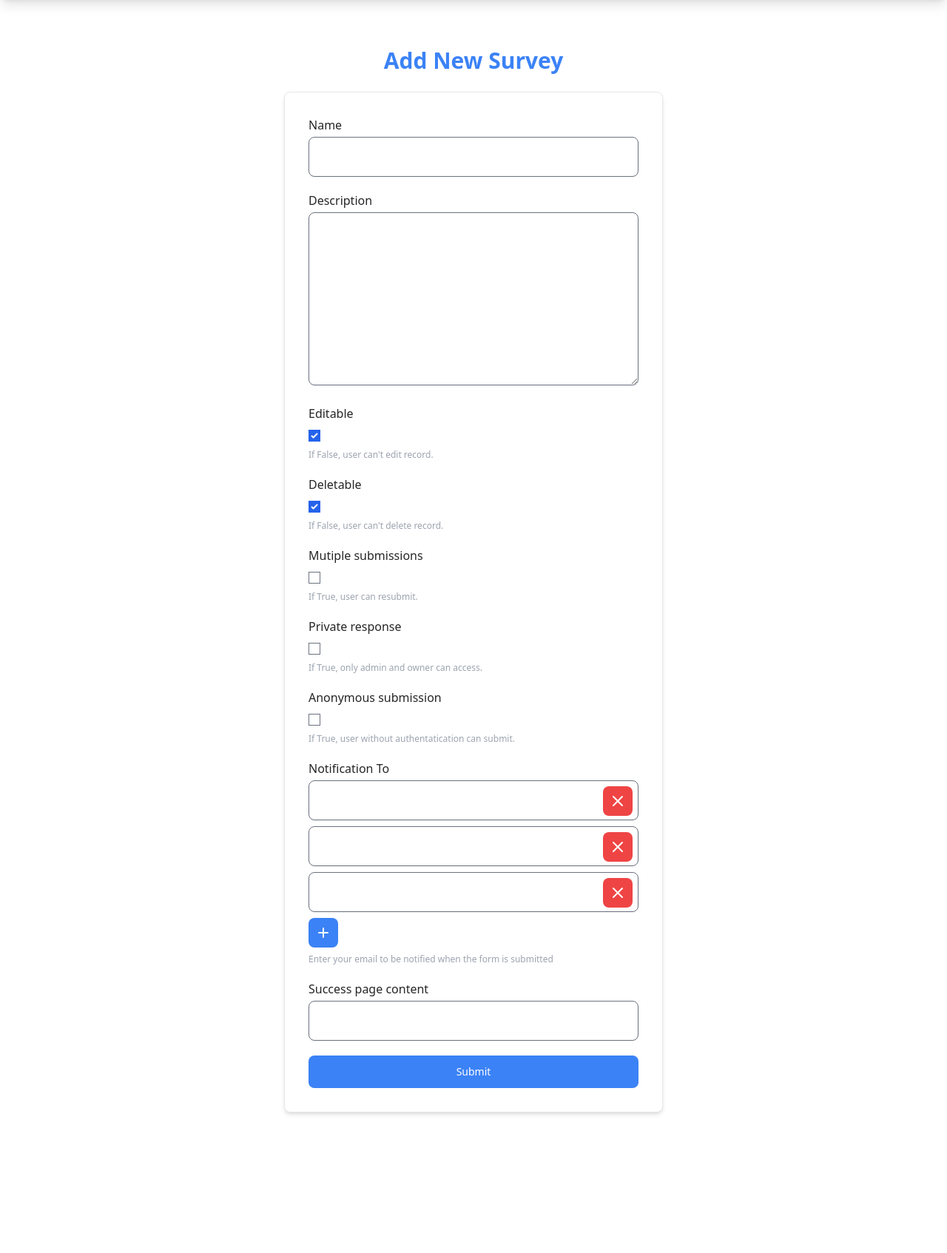
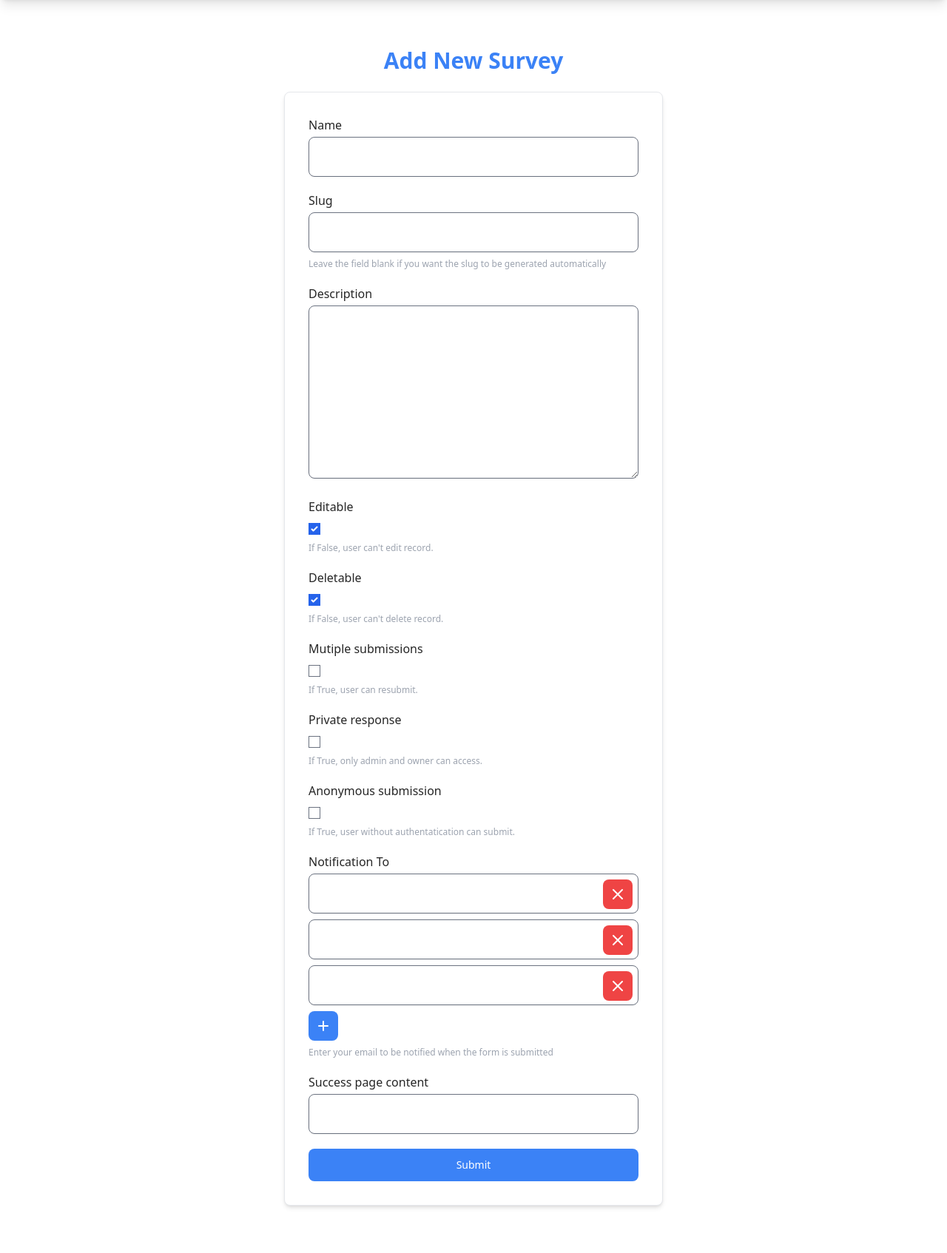
Before and after one commit to irfanpule/django-form-surveys, a Django app: page /dashboard/create/survey/ in a window 1280 px wide. Shown: the part 60-1754 px from the top of the page at 74% size. Before the commit the page ends 1567 px from the top, so only its background shows below. Run offline with Django 3.2, Linux system fonts and the light colour scheme; the visitor is signed in with stand-in values (Sample User, id 1).

Commit message:
feature custome slug

```diff
--- a/djf_surveys/admin.py
+++ b/djf_surveys/admin.py
@@ -24,7 +24,7 @@ class AdminUserAnswer(admin.ModelAdmin):
 
 class AdminSurvey(admin.ModelAdmin):
     list_display = ('name', 'slug')
-    exclude = ['slug']
+    search_fields = ('name', 'slug')
 
 
 admin.site.register(Survey, AdminSurvey)
--- a/djf_surveys/admins/v2/forms.py
+++ b/djf_surveys/admins/v2/forms.py
@@ -44,14 +44,26 @@ class SurveyForm(forms.ModelForm):
     class Meta:
         model = Survey
         fields = [
-            'name', 'description', 'editable', 'deletable',
+            'name', 'slug', 'description', 'editable', 'deletable',
             'duplicate_entry', 'private_response', 'can_anonymous_user',
             'notification_to', 'success_page_content'
         ]
         widgets = {
             'success_page_content': TinyMCE(mce_attrs=SURVEY_TINYMCE_DEFAULT_CONFIG)
         }
+        help_texts = {
+            'slug': _("Leave the field blank if you want the slug to be generated automatically"),
+        }
+
+    def clean_slug(self):
+        slug = self.cleaned_data['slug']
+        if self.instance and self.instance.slug != slug and Survey.objects.filter(slug=slug).exists():
+            raise forms.ValidationError(_('Slug already exists'))
+        if not self.instance and slug and Survey.objects.filter(slug=slug).exists():
+            raise forms.ValidationError(_('Slug already exists'))
+        return slug
 
     def __init__(self, *args, **kwargs):
         super().__init__(*args, **kwargs)
         self.fields['notification_to'].widget = InlineChoiceField()
+        self.fields['slug'].required = False
--- a/djf_surveys/admins/views.py
+++ b/djf_surveys/admins/views.py
@@ -29,15 +29,11 @@ class AdminCrateSurveyView(ContextTitleMixin, CreateView):
     form_class = SurveyForm
     title_page = _("Add New Survey")
 
-    def post(self, request, *args, **kwargs):
-        form = self.get_form()
-        if form.is_valid():
-            survey = form.save()
-            self.success_url = reverse("djf_surveys:admin_forms_survey", args=[survey.slug])
-            messages.success(self.request, gettext("%(page_action_name)s succeeded.") % dict(page_action_name=capfirst(self.title_page.lower())))
-            return self.form_valid(form)
-        else:
-            return self.form_invalid(form)
+    def get_success_url(self):
+        survey = self.object
+        messages.success(self.request, gettext("%(page_action_name)s succeeded.") % dict(
+            page_action_name=capfirst(self.title_page.lower())))
+        return reverse("djf_surveys:admin_forms_survey", args=[survey.slug])
 
 
 @method_decorator(staff_member_required, name='dispatch')
@@ -48,7 +44,9 @@ class AdminEditSurveyView(ContextTitleMixin, UpdateView):
     title_page = _("Edit Survey")
 
     def get_success_url(self):
-        survey = self.get_object()
+        survey = self.object
+        messages.success(self.request, gettext("%(page_action_name)s succeeded.") % dict(
+                        page_action_name=capfirst(self.title_page.lower())))
         return reverse("djf_surveys:admin_forms_survey", args=[survey.slug])
 
 
--- a/djf_surveys/models.py
+++ b/djf_surveys/models.py
@@ -72,9 +72,7 @@ class Survey(BaseModel):
         return self.name
 
     def save(self, *args, **kwargs):
-        if self.slug:
-            self.slug = generate_unique_slug(Survey, self.slug, self.id)
-        else:
+        if not self.slug:
             self.slug = generate_unique_slug(Survey, self.name, self.id)
         super().save(*args, **kwargs)
 
--- a/djf_surveys/templates/djf_surveys/admins/form.html
+++ b/djf_surveys/templates/djf_surveys/admins/form.html
@@ -29,10 +29,11 @@
                                 {% if field.field.widget.input_type == 'radio' or field.field.widget.input_type == 'checkbox' %}
                                     {{ field }}
                                 {% else %}
-                                    {{ field|addclass:'w-full p-4 pr-12 text-sm border-gray-500 rounded-lg shadow-sm' }}
+                                    {{ field|addclass:'w-full p-4 pr-12 text-sm border-gray-500 rounded-lg shadow-sm'}}
                                 {% endif %}
                             </div>
                             <p class="text-xs text-gray-400 mt-2">{{ field.help_text }}</p>
+                            <span class="text-xs text-red-400">{{ field.errors }}</span>
                         </div>
                     {% endfor %}
 
```
